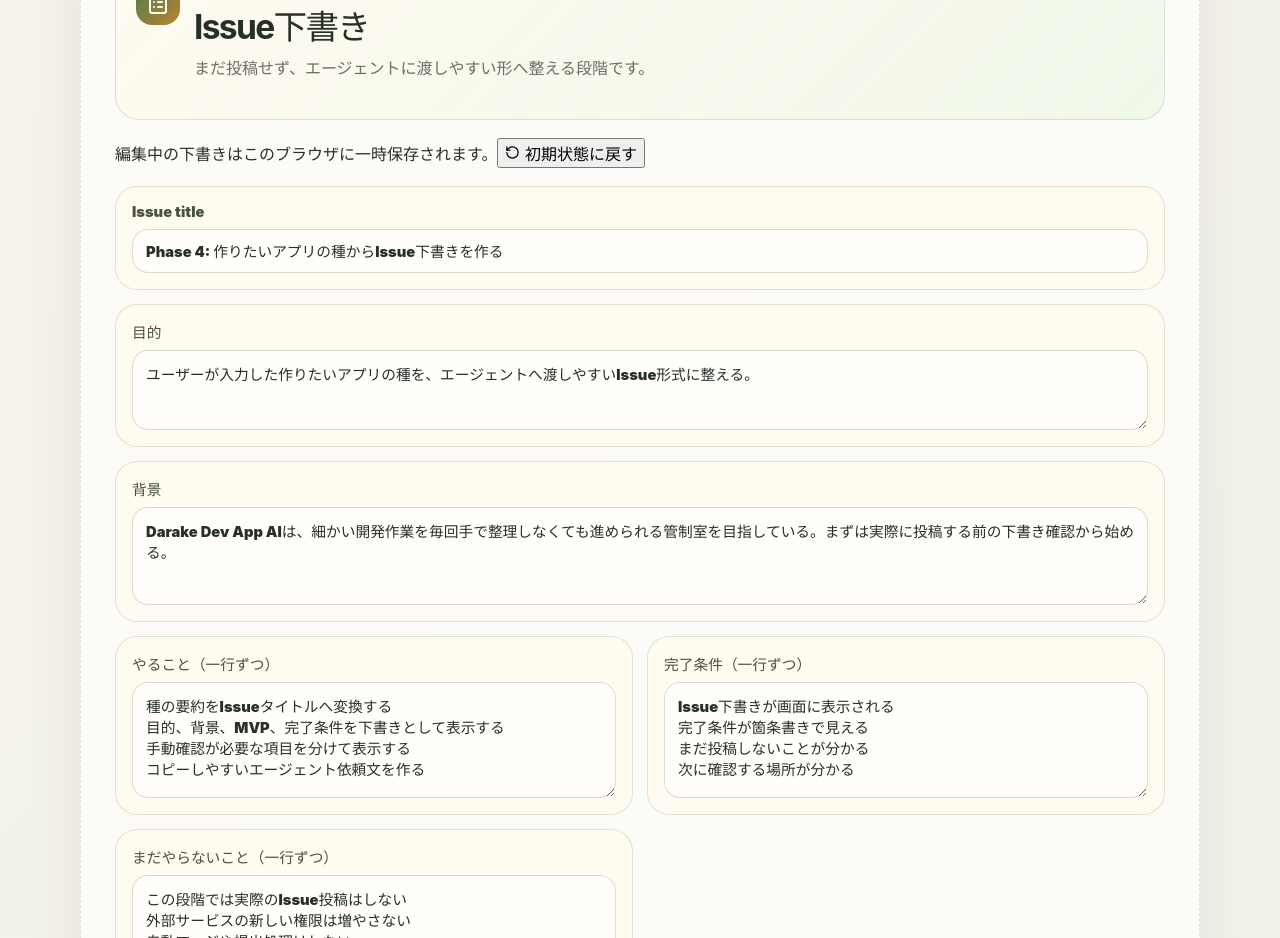
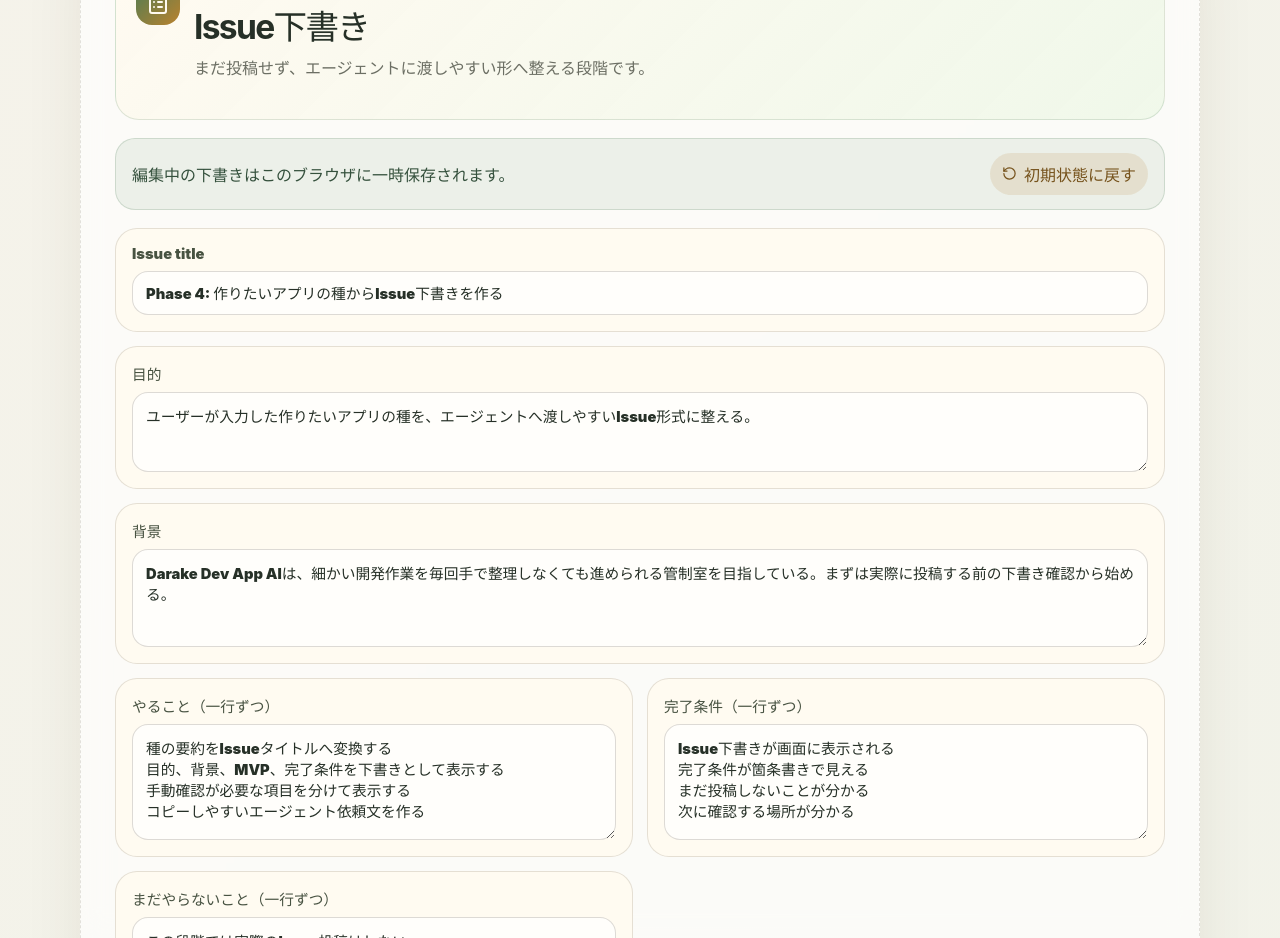
Before and after one commit to sunpotflower4460-cpu/darake-dev-app-AI, a React (Vite) app: page / in a window 1280 px wide. Shown: the part 7760-8698 px from the top of the page. Built offline with nearby package versions, Linux system fonts and the light colour scheme.

Commit message:
feat: style draft save note

```diff
--- a/src/issueEdit.css
+++ b/src/issueEdit.css
@@ -2,6 +2,34 @@
   display: grid;
   grid-template-columns: repeat(2, minmax(0, 1fr));
   gap: 14px;
+}
+
+.draftSaveNote {
+  display: flex;
+  justify-content: space-between;
+  gap: 12px;
+  align-items: center;
+  padding: 14px 16px;
+  border: 1px solid rgba(76, 124, 85, 0.2);
+  border-radius: 20px;
+  background: rgba(76, 124, 85, 0.09);
+}
+
+.draftSaveNote strong {
+  color: #35513d;
+}
+
+.draftSaveNote button {
+  display: inline-flex;
+  gap: 7px;
+  align-items: center;
+  border: 0;
+  border-radius: 999px;
+  padding: 9px 12px;
+  color: #76531d;
+  background: rgba(185, 130, 46, 0.14);
+  font-weight: 900;
+  cursor: pointer;
 }
 
 .issueEditField {
@@ -46,4 +74,9 @@
   .issueEditorGrid {
     grid-template-columns: 1fr;
   }
+
+  .draftSaveNote {
+    align-items: flex-start;
+    flex-direction: column;
+  }
 }
```
